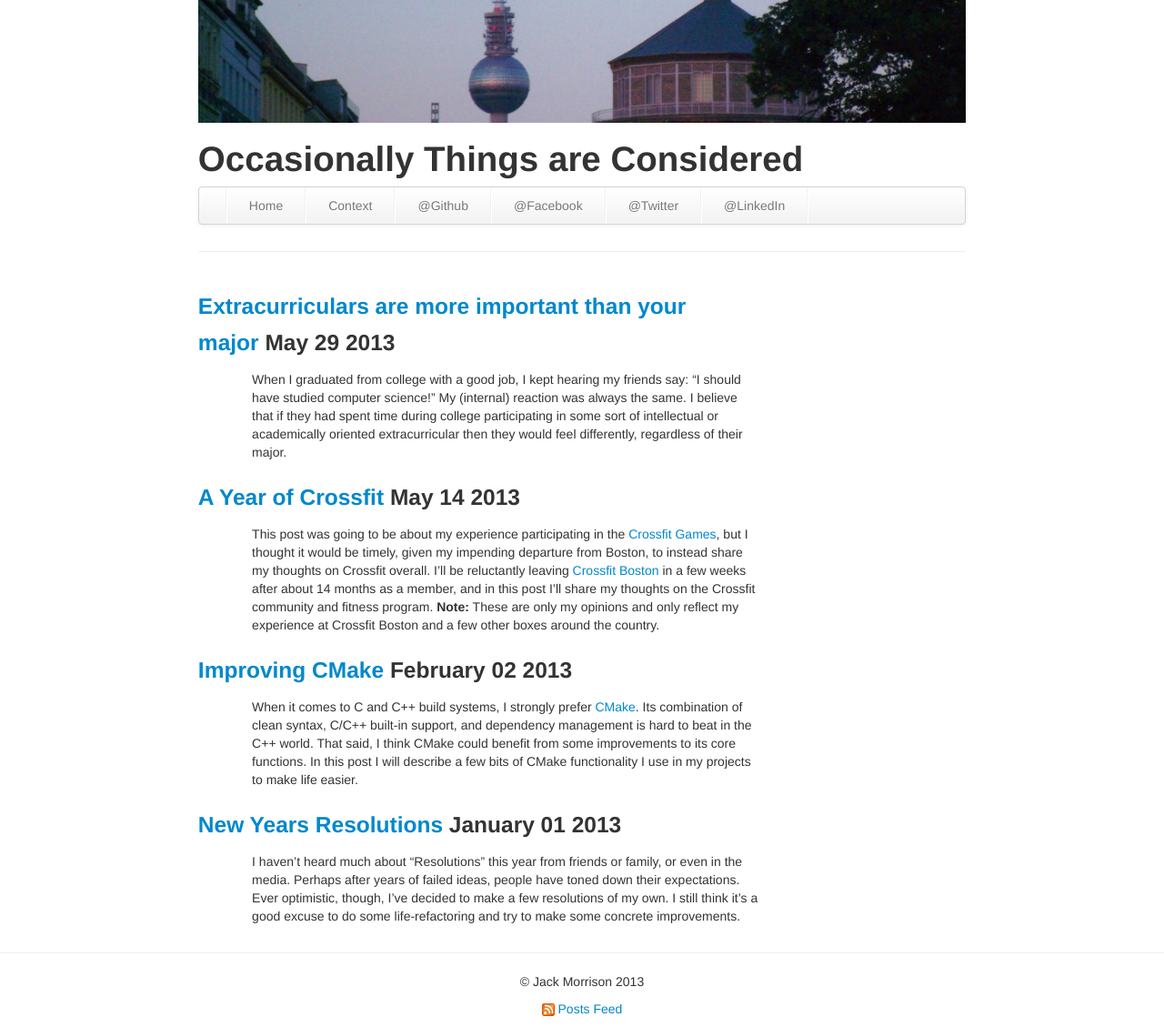
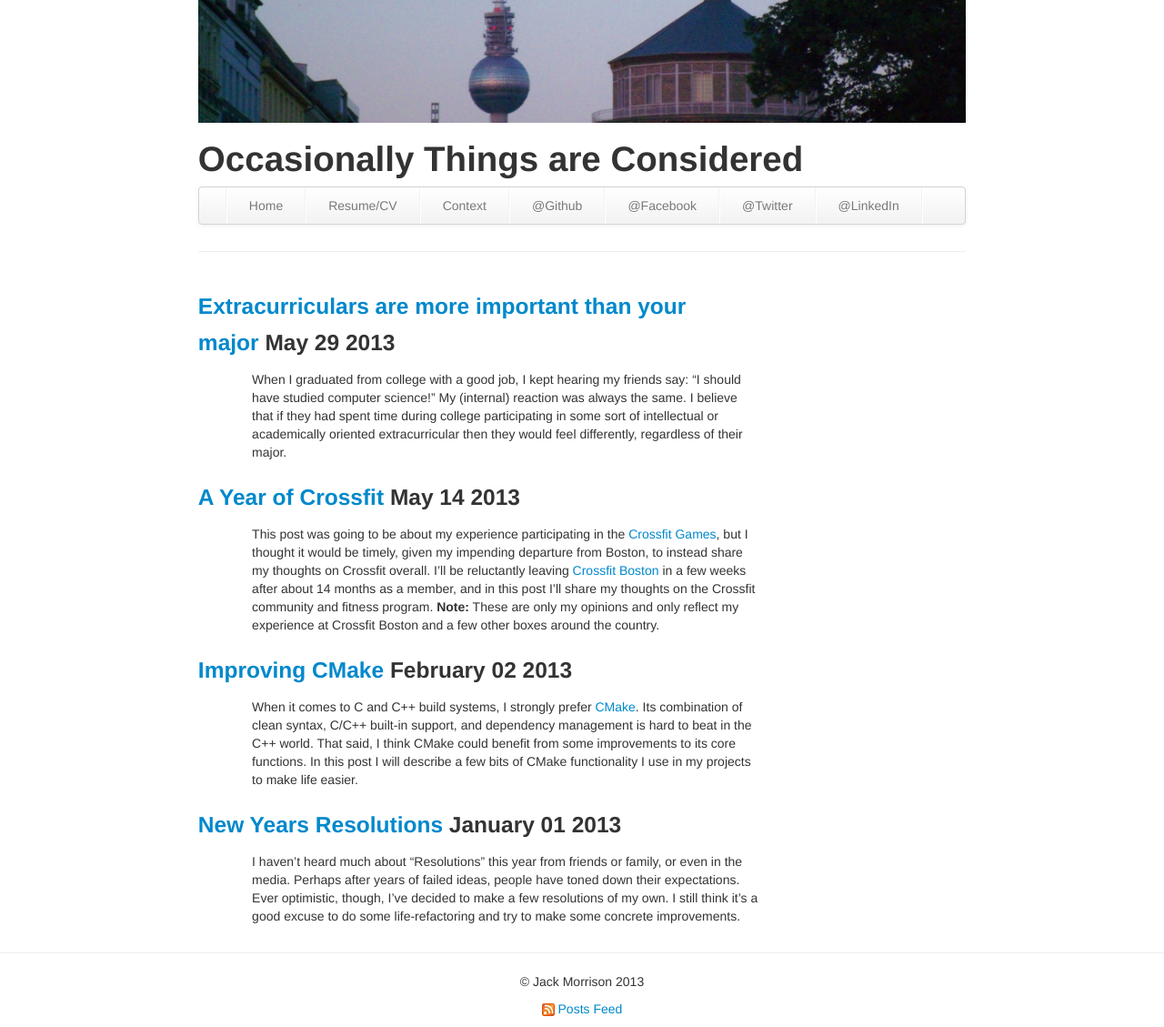
Before and after one commit to chachi/chachi.github.io, a Jekyll site: the page built from index.html, in a window 1280 px wide. Shown: the whole page at 91% size. Built offline with Jekyll 4.4.1, drawn with Linux system fonts in a browser that asks for light colours; the list of posts is cut into pages by our own code.

Commit message:
Adds CV page.

```diff
--- a/_config.yml
+++ b/_config.yml
@@ -5,12 +5,17 @@ name: "Occasionally Things are Considered"
 description: "Jack's musings on the world"
 url: http://chachi.github.io
 
-allNavbarLinks: [home, context, github, facebook, twitter, linkedin]
+allNavbarLinks: [home, CV, context, github, facebook, twitter, linkedin]
 navbarLinks:
   home:
     idName: ""
     text: "Home"
     path: "/"
+
+  CV:
+    idName: "CV"
+    text: "Resume/CV"
+    path: "/CV"
 
   context:
     idName: "context"
```
Also changed, not shown: CV/index.html (added, +7 -0 lines), 1 other file.
